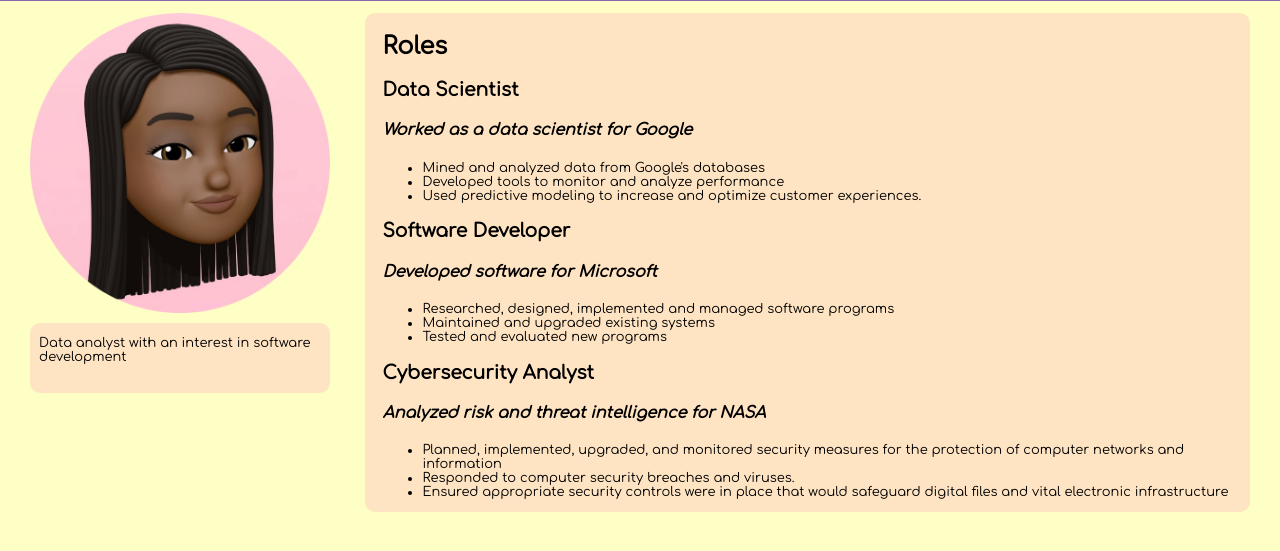
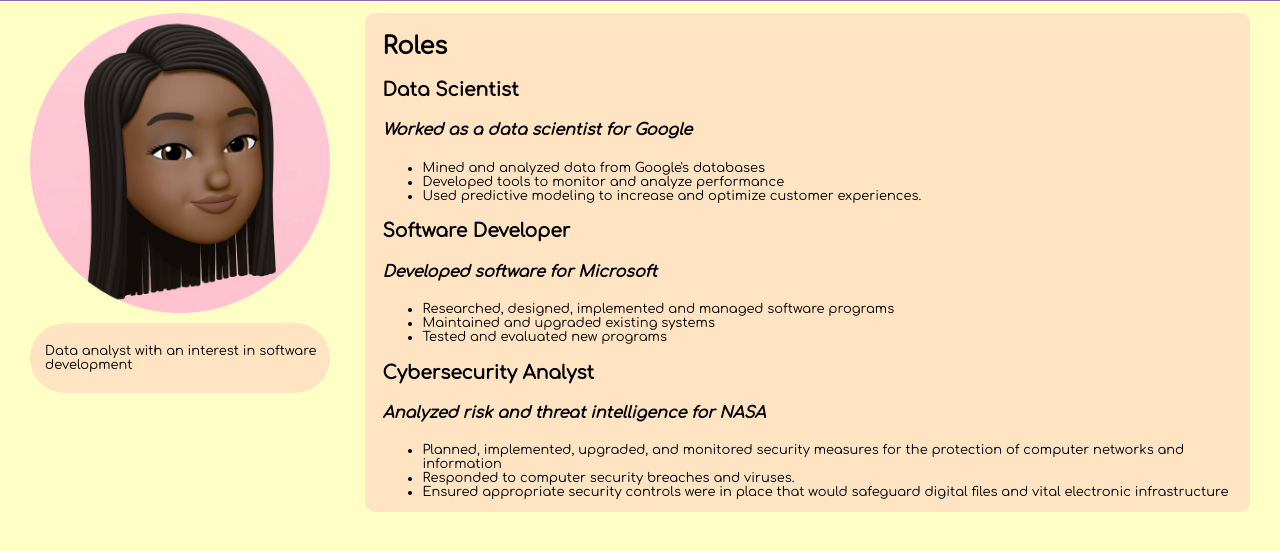
Before and after one commit to conumaju/conumaju.github.io, a plain HTML site: page index.html in a window 1280 px wide. Shown: the part 145-696 px from the top of the page. Drawn offline with Linux system fonts and the light colour scheme; a web font is replaced by a local one.

Commit message:
Update styles.css

```diff
--- a/styles.css
+++ b/styles.css
@@ -41,14 +41,16 @@ html, body {
 }
 
 .caption {
+    display: flex;
     background-color: bisque;
     width: 300px;
     height: 70px;
-    border-radius: 10px;
+    border-radius: 50px;
+    justify-content: center;
 }
 
 .caption p {
-    padding-left: 3%;
+    padding-left: 5%;
     font-family: 'Comfortaa';
     font-size: 13px;
     align-self: center;
```
